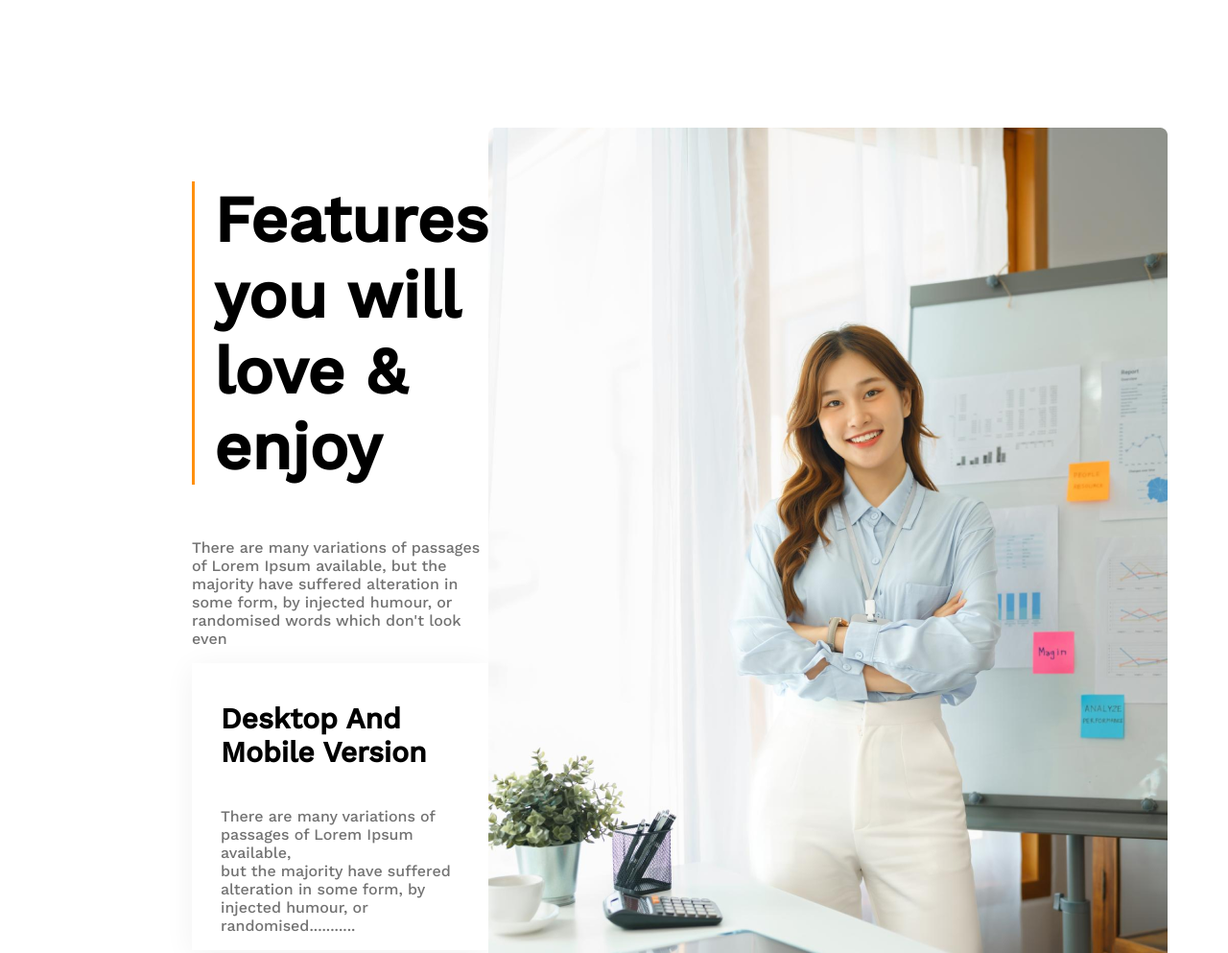
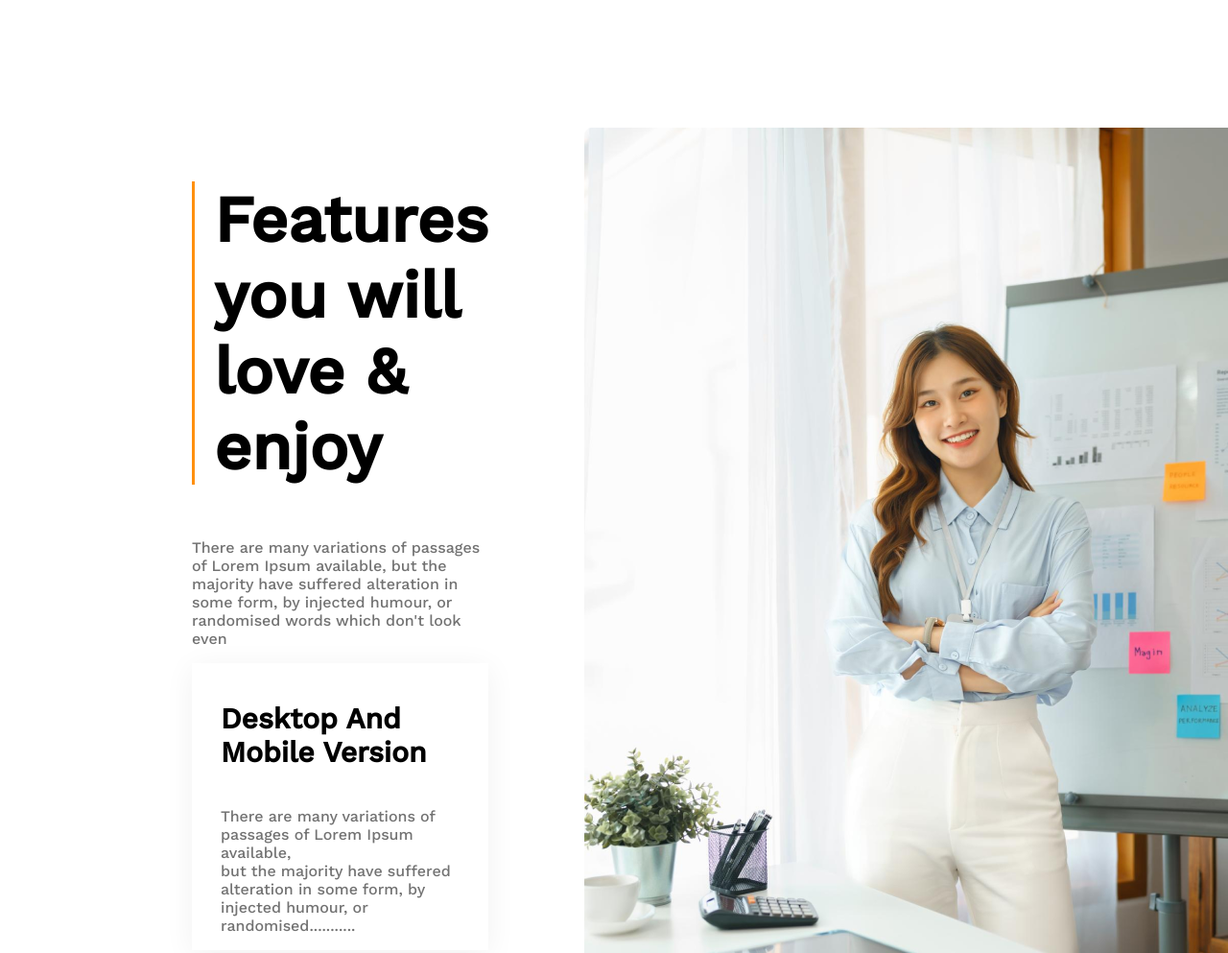
Before and after one commit to Ibrahim-RIhan/Assignment-2, a plain HTML site: page index.html in a window 1280 px wide. Shown: the part 2140-3133 px from the top of the page at 96% size. Drawn offline with nearby package versions, Linux system fonts and the light colour scheme.

Commit message:
retouch finished

```diff
--- a/styles/styles.css
+++ b/styles/styles.css
@@ -112,6 +112,7 @@ main {
 .love-enjoy {
     display: flex;
     justify-content: space-around;
+    gap: 100px;
     margin-bottom: 120px;
 }
 
@@ -303,7 +304,7 @@ main {
 
 /*============================== Responsive Css================================== */
 
-@media screen and (max-width:677px) {
+@media screen and (max-width:576px) {
     .hide {
         display: none;
     }
```
